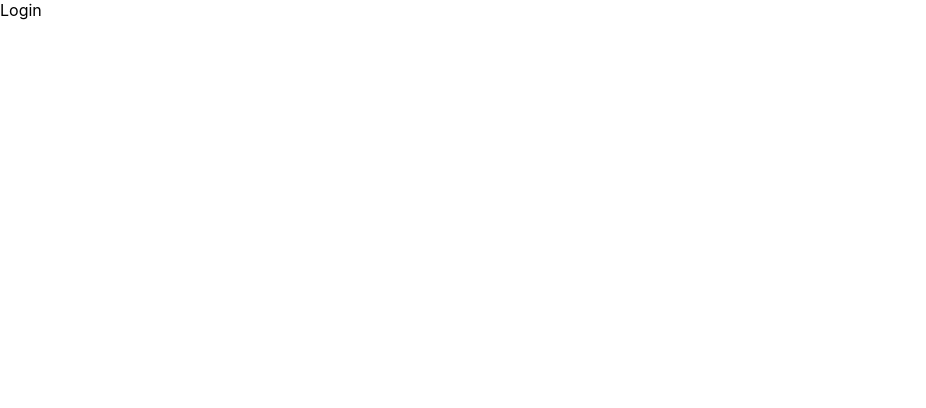
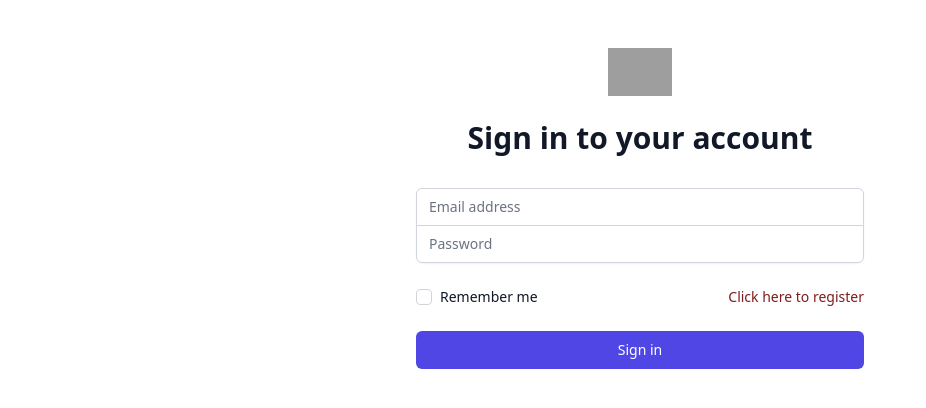
Before and after one commit to Calebley/Project-four-crypto-tracker, a React (Create React App) app in the folder crypto_frontend/: page /login in a window 1280 px wide. Shown: the top 408 px of the page, without its empty margins (0-926 px from the left). Built offline with nearby package versions, Linux system fonts and the light colour scheme; grey boxes are pictures that could not be loaded.

Commit message:
created login page

```diff
--- a/crypto_frontend/package.json
+++ b/crypto_frontend/package.json
@@ -35,5 +35,11 @@
       "last 1 firefox version",
       "last 1 safari version"
     ]
+  },
+  "devDependencies": {
+    "@tailwindcss/forms": "^0.5.2",
+    "autoprefixer": "^10.4.7",
+    "postcss": "^8.4.14",
+    "tailwindcss": "^3.0.24"
   }
 }
--- a/crypto_frontend/src/App.js
+++ b/crypto_frontend/src/App.js
@@ -1,6 +1,7 @@
 import React from "react"
 import { BrowserRouter, Routes, Route } from 'react-router-dom';
 import './App.css';
+import "./index.css"
 import { Loginpage, Registerpage } from "./components"
 
 function App() {
--- a/crypto_frontend/src/components/Loginpage.jsx
+++ b/crypto_frontend/src/components/Loginpage.jsx
@@ -1,10 +1,85 @@
 import React from "react"
+import { Link } from "react-router-dom"
+
 
 const Loginpage = () => {
-    return(
-        <div className="Loginpage">
-            Login
-        </div>
+    return (
+        <>
+            <div className="min-h-full flex items-center justify-center py-12 px-4 sm:px-6 lg:px-8">
+                <div className="max-w-md w-full space-y-8">
+                    <div>
+                        <img
+                            className="mx-auto h-12 w-auto"
+                            src="https://tailwindui.com/img/logos/workflow-mark-indigo-600.svg"
+                            alt="Workflow"
+                        />
+                        <h2 className="mt-6 text-center text-3xl font-extrabold text-gray-900">Sign in to your account</h2>
+                    </div>
+                    <form className="mt-8 space-y-6" action="#" method="POST">
+                        <input type="hidden" name="remember" defaultValue="true" />
+                        <div className="rounded-md shadow-sm -space-y-px">
+                            <div>
+                                <label htmlFor="email-address" className="sr-only">
+                                    Email address
+                                </label>
+                                <input
+                                    id="email-address"
+                                    name="email"
+                                    type="email"
+                                    autoComplete="email"
+                                    required
+                                    className="appearance-none rounded-none relative block w-full px-3 py-2 border border-gray-300 placeholder-gray-500 text-gray-900 rounded-t-md focus:outline-none focus:ring-indigo-500 focus:border-indigo-500 focus:z-10 sm:text-sm"
+                                    placeholder="Email address"
+                                />
+                            </div>
+                            <div>
+                                <label htmlFor="password" className="sr-only">
+                                    Password
+                                </label>
+                                <input
+                                    id="password"
+                                    name="password"
+                                    type="password"
+                                    autoComplete="current-password"
+                                    required
+                                    className="appearance-none rounded-none relative block w-full px-3 py-2 border border-gray-300 placeholder-gray-500 text-gray-900 rounded-b-md focus:outline-none focus:ring-indigo-500 focus:border-indigo-500 focus:z-10 sm:text-sm"
+                                    placeholder="Password"
+                                />
+                            </div>
+                        </div>
+
+                        <div className="flex items-center justify-between">
+                            <div className="flex items-center">
+                                <input
+                                    id="remember-me"
+                                    name="remember-me"
+                                    type="checkbox"
+                                    className="h-4 w-4 text-indigo-600 focus:ring-indigo-500 border-gray-300 rounded"
+                                />
+                                <label htmlFor="remember-me" className="ml-2 block text-sm text-gray-900">
+                                    Remember me
+                                </label>
+                            </div>
+
+                            <Link to="/register">
+                                <p className="text-center ml-2 block text-sm text-red-900">Click here to register</p>
+                            </Link>
+                        </div>
+
+                        <div>
+                            <button
+                                type="submit"
+                                className="group relative w-full flex justify-center py-2 px-4 border border-transparent text-sm font-medium rounded-md text-white bg-indigo-600 hover:bg-indigo-700 focus:outline-none focus:ring-2 focus:ring-offset-2 focus:ring-indigo-500"
+                            >
+                                Sign in
+                            </button>
+
+
+                        </div>
+                    </form>
+                </div>
+            </div>
+        </>
     )
 }
 
--- a/crypto_frontend/src/index.css
+++ b/crypto_frontend/src/index.css
@@ -1,13 +1,3 @@
-body {
-  margin: 0;
-  font-family: -apple-system, BlinkMacSystemFont, 'Segoe UI', 'Roboto', 'Oxygen',
-    'Ubuntu', 'Cantarell', 'Fira Sans', 'Droid Sans', 'Helvetica Neue',
-    sans-serif;
-  -webkit-font-smoothing: antialiased;
-  -moz-osx-font-smoothing: grayscale;
-}
-
-code {
-  font-family: source-code-pro, Menlo, Monaco, Consolas, 'Courier New',
-    monospace;
-}
+@tailwind base;
+@tailwind components;
+@tailwind utilities;
--- /dev/null
+++ b/crypto_frontend/tailwind.config.js
@@ -0,0 +1,11 @@
+const plugin = require('tailwindcss/plugin')
+
+module.exports = {
+  content: [
+    "./src/**/*.{js,jsx,ts,tsx}",
+  ],
+  theme: {
+    extend: {},
+  },
+  plugins: [require('@tailwindcss/forms'),],
+}
```
Also changed, not shown: 1 other file (tests, documents, lock files or other folders).
